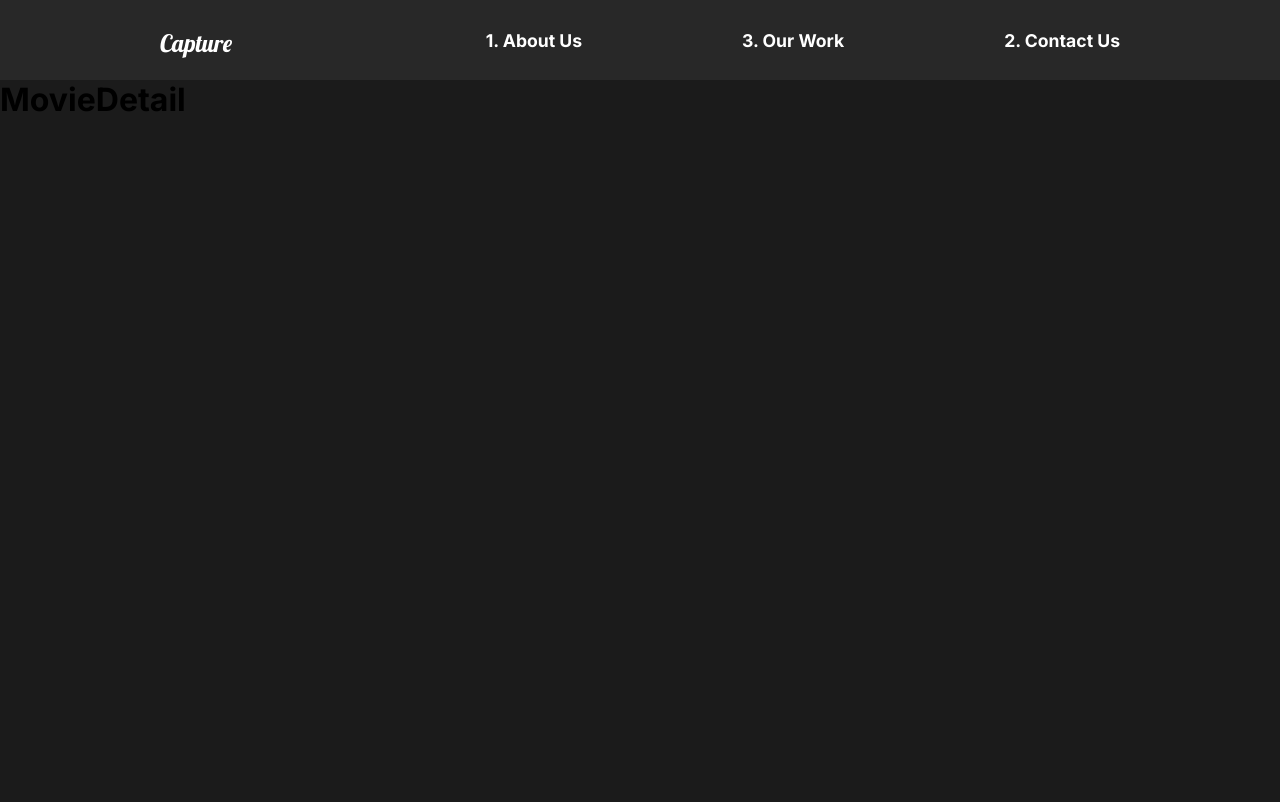
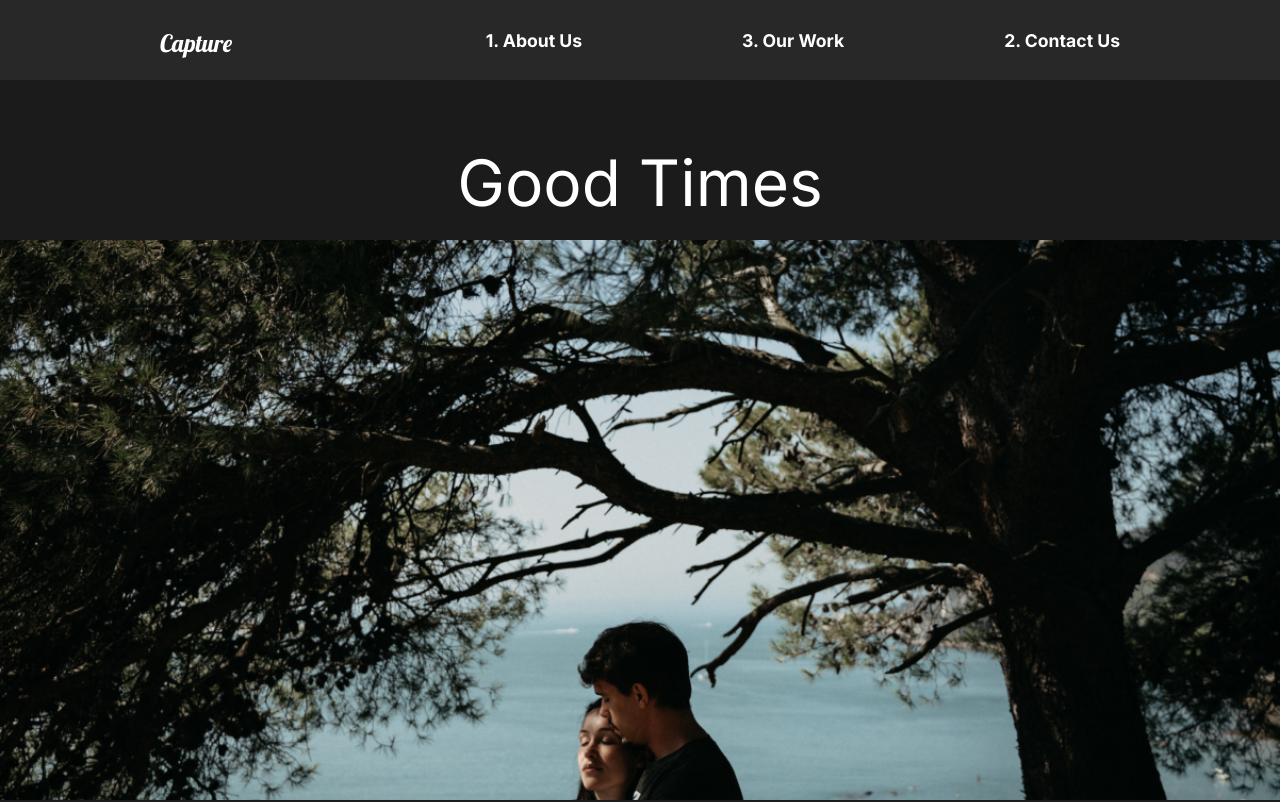
Before and after one commit to durjoy52/capture-build, a React (Create React App) app: page /work/good-times in a window 1280 px wide. Shown: the top 802 px of the page. Built offline with nearby package versions, Linux system fonts and the light colour scheme.

Commit message:
moviedetail

```diff
--- a/src/pages/MovieDetail.js
+++ b/src/pages/MovieDetail.js
@@ -1,11 +1,99 @@
-import React from 'react';
+import React, { useEffect, useState } from "react";
+import { useLocation } from "react-router-dom";
+import styled from "styled-components";
+import { MovieState } from "../movieState";
+const MovieDetail = () => {
+  const location = useLocation();
+  const url = location.pathname;
+  const [movies] = useState(MovieState);
+  const [movie, setMovie] = useState(null);
 
-const MovieDetail = () => {
-    return (
-        <div>
-       <h1>MovieDetail</h1>
-        </div>
-    );
+  useEffect(() => {
+    const currentMovie = movies.filter((stateMovie) => stateMovie.url === url);
+    setMovie(currentMovie[0]);
+  }, [movies, url]);
+  return (
+    <>
+      {movies && (
+        <Details>
+          <HeadLine>
+            <h2>{movie?.title}</h2>
+            <img src={movie?.mainImg} alt="" />
+          </HeadLine>
+          <Awards>
+            {
+                movie?.awards.map((award,index) =><Award key={index} title={award.title} description={award.description} />)
+            }
+          </Awards>
+          <ImageDisplay>
+            <img src={movie?.secondaryImg} alt="movie" />
+          </ImageDisplay>
+        </Details>
+      )}
+    </>
+  );
 };
 
+const Award = ({title,description}) =>{
+    return (
+        <AwardStyle>
+            <h3>{title}</h3>
+            <div className="line"></div>
+            <p>{description}</p>
+        </AwardStyle>
+    )
+}
+
+const Details = styled.div`
+  color: white;
+`;
+const HeadLine = styled.div`
+  min-height: 90vh;
+  padding-top: 20vh;
+  position: relative;
+  h2 {
+    position: absolute;
+    top: 10%;
+    left: 50%;
+    transform: translate(-50%, -10%);
+  }
+  img {
+    width: 100%;
+    height: 70vh;
+    object-fit: cover;
+  }
+`;
+
+const Awards = styled.div`
+min-height: 80vh;
+display: flex;
+margin: 5rem 10rem;
+justify-content: space-around;
+align-items: center;
+`;
+const AwardStyle = styled.div`
+padding: 5rem;
+h3{
+    font-size: 1.6rem;
+}
+.line{
+    width: 100%;
+    height: .5rem;
+    background: #23d997;
+    margin: 1rem 0rem;
+}
+p{
+    padding: 2rem 0rem;
+}
+`
+
+const ImageDisplay = styled.div`
+min-height: 50vh;
+img{
+    width:100%;
+    height: 100vh;
+    object-fit: cover;
+}
+`
+
 export default MovieDetail;
--- a/src/pages/OurWork.js
+++ b/src/pages/OurWork.js
@@ -12,22 +12,22 @@
         <Movie>
             <h2>The Athlete</h2>
             <div className="line"></div>
-            <Link>
+            <Link to="/work/the-athlete">
             <img src={athlete} alt="athlete" />
             </Link>
         </Movie>
         <Movie>
             <h2>The Racer</h2>
             <div className="line"></div>
-            <Link>
-            <img src={theracer} alt="athlete" />
+            <Link to="/work/the-racer">
+            <img src={theracer} alt="racer" />
             </Link>
         </Movie>
         <Movie>
             <h2>Good Times</h2>
             <div className="line"></div>
-            <Link>
-            <img src={goodtimes} alt="athlete" />
+            <Link to="/work/good-times">
+            <img src={goodtimes} alt="good-times" />
             </Link>
         </Movie>
     </Work>
@@ -44,6 +44,9 @@
 `
 const Movie = styled.div`
 padding-bottom: 10rem;
+h2{
+    color: #23d997;
+}
 .line{
     height: .5rem;
     background: #cccccc;
```
